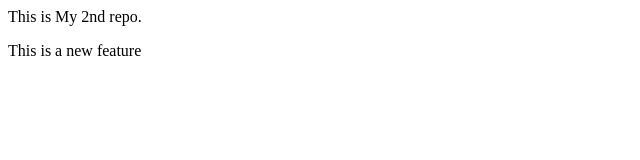
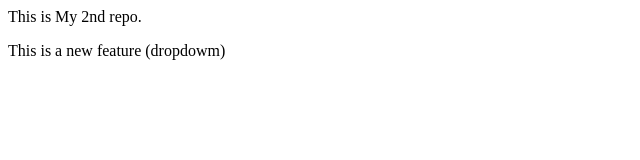
Before and after one commit to patrasoumik68/Soumik, a plain HTML site: page index.html in a window 1280 px wide. Shown: the full height of the page, 0-640 px from the left. Drawn offline with Linux system fonts and the light colour scheme.

```diff
--- a/index.html
+++ b/index.html
@@ -1,2 +1,2 @@
 <p>This is My 2nd repo.</p>
-<p>This is a new feature</p>
+<p>This is a new feature (dropdowm)</p>
```
